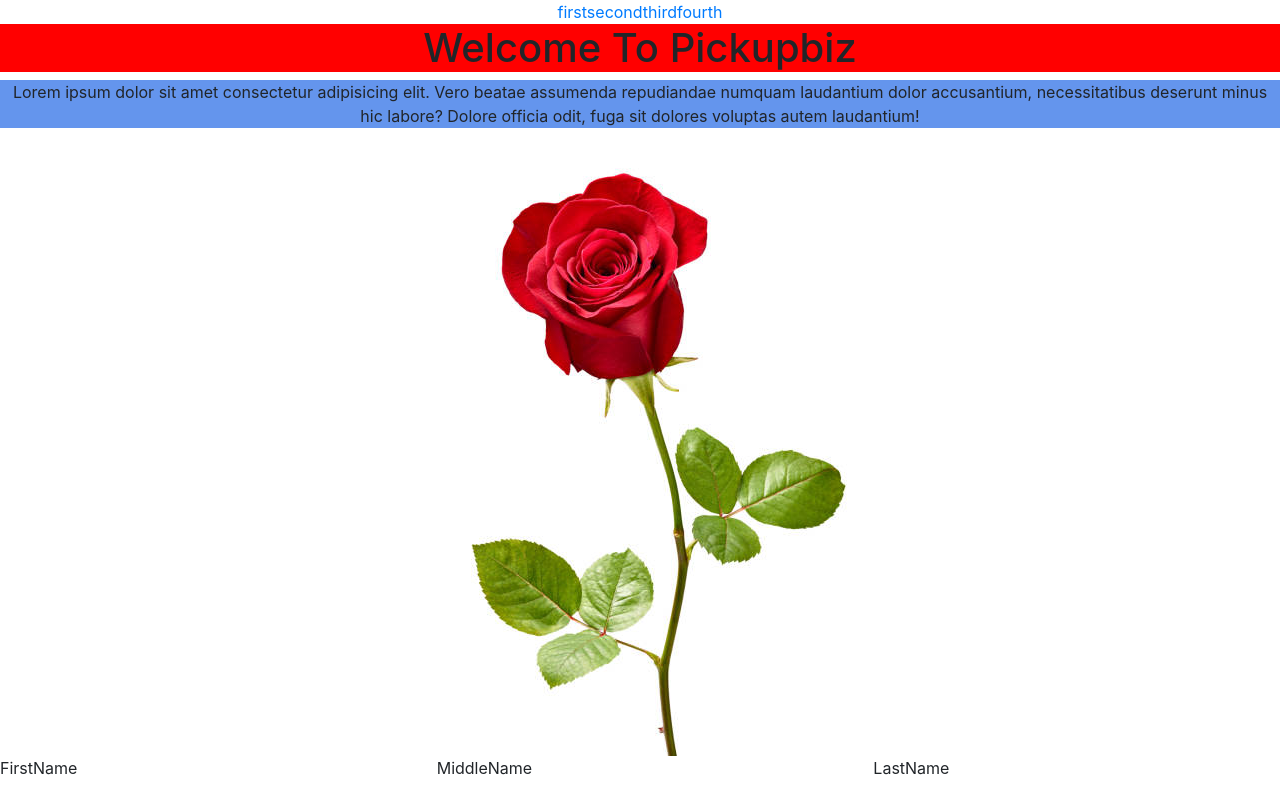
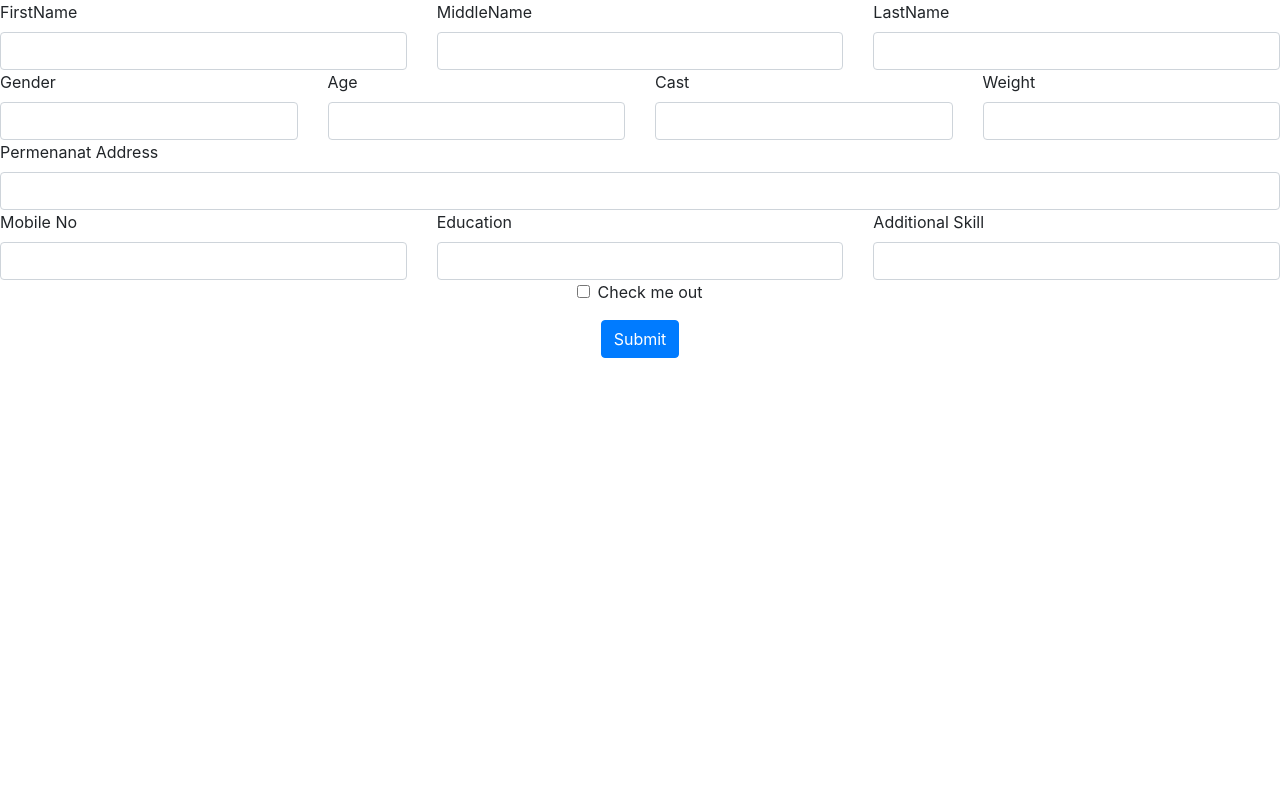
Before and after one commit to HusnainK721/my-first-app, a React (Create React App) app: page / in a window 1280 px wide. Shown: the top 786 px of the page. Built offline with nearby package versions, Linux system fonts and the light colour scheme.

Commit message:
Impl basic structure of form

```diff
--- a/src/App.js
+++ b/src/App.js
@@ -5,8 +5,8 @@ import AllForm from "./Component/FormComponent/AllForm";
 function App() {
   return (
     <div className="App">
-      <Header />
-      <MainBody />
+      {/* <Header />
+      <MainBody /> */}
       <AllForm />
     </div>
   );
--- a/src/Component/FormComponent/AllForm.jsx
+++ b/src/Component/FormComponent/AllForm.jsx
@@ -48,6 +48,27 @@ const AllForm = () => {
           </Col>
         </Row>
       </Form>
+      {/* Fourth Row */}
+      <Row>
+        <Col>
+          <Form.Label>Mobile No</Form.Label>
+          <Form.Control />
+        </Col>
+        <Col>
+          <Form.Label>Education</Form.Label>
+          <Form.Control />
+        </Col>
+        <Col>
+          <Form.Label>Additional Skill</Form.Label>
+          <Form.Control />
+        </Col>
+      </Row>
+      <Form.Group controlId="formBasicCheckbox">
+        <Form.Check type="checkbox" label="Check me out" />
+      </Form.Group>
+      <Button variant="primary" type="submit">
+        Submit
+      </Button>
     </div>
   );
 };
```
Also changed, not shown: 1 other file (tests, documents, lock files or other folders).
